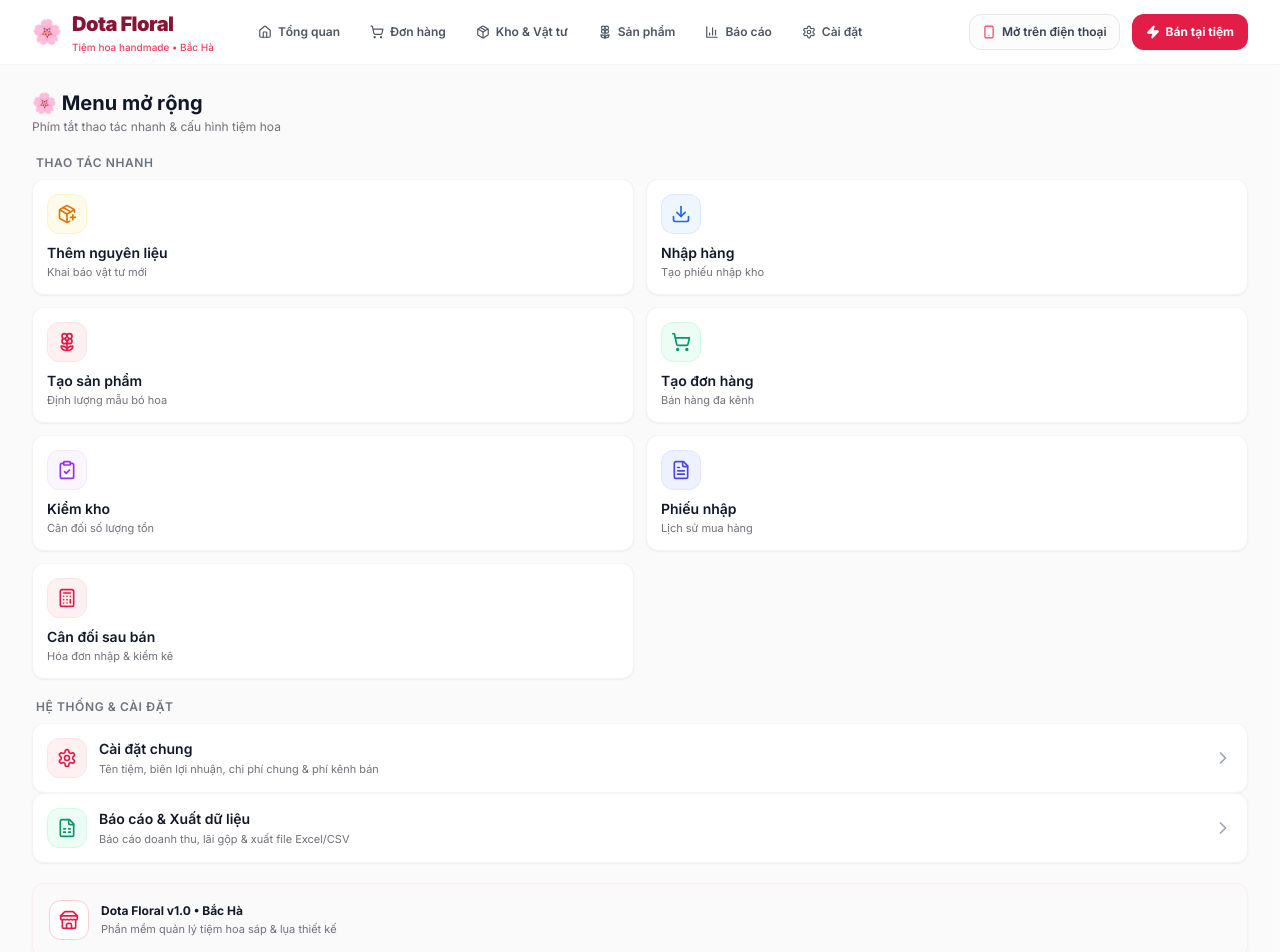
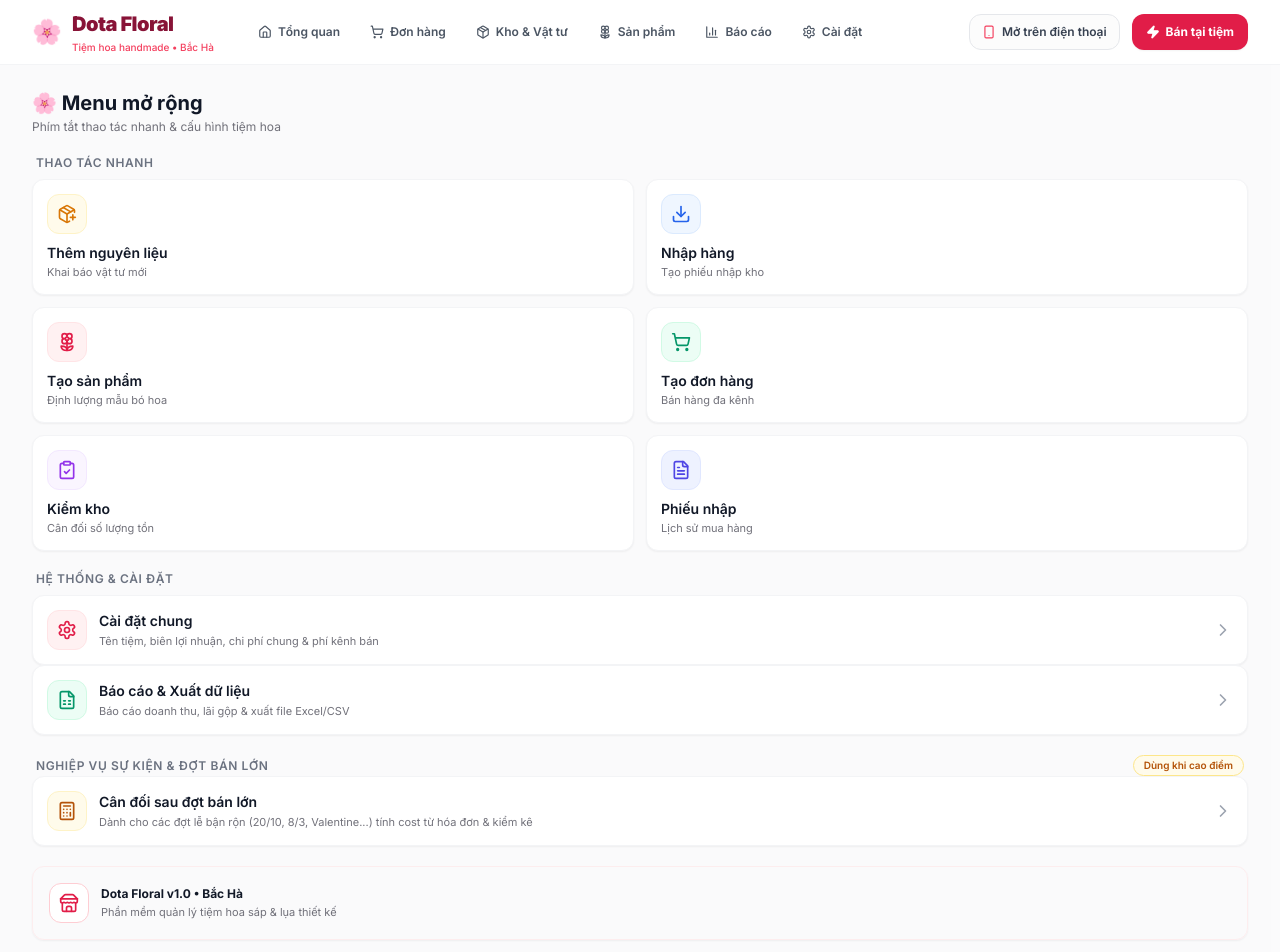
Before and after one commit to Leehu-123/dota-floral, a Next.js app: page /more in a window 1280 px wide. Shown: the top 952 px of the page. Built offline with nearby package versions, Linux system fonts and the light colour scheme; no server answers.

Commit message:
Optimize layout: move reconciliation into event utility section and stock-check helper banner

```diff
--- a/src/app/(dashboard)/inventory/page.tsx
+++ b/src/app/(dashboard)/inventory/page.tsx
@@ -417,41 +417,29 @@ export default function InventoryPage() {
           </div>
 
           {/* Bottom Action Buttons for Raw Materials */}
-          <div className="space-y-2.5 pt-2">
-            <Button
-              className="w-full rounded-xl h-12 bg-rose-600 hover:bg-rose-700 text-white shadow-xs font-semibold active:scale-[0.98]"
-              asChild
-            >
-              <Link href="/inventory/reconciliation">
-                <Calculator className="w-5 h-5 mr-2" />
-                Cân đối kho sau đợt bán (20/10)
-              </Link>
-            </Button>
-
-            <div className="grid grid-cols-2 gap-3">
+          <div className="grid grid-cols-2 gap-3 pt-2">
             <Button
               variant="outline"
               size="lg"
-                className="w-full rounded-xl h-11 border-gray-200 bg-white hover:bg-rose-50 hover:text-rose-700 hover:border-rose-200 shadow-xs active:scale-[0.98]"
+              className="w-full rounded-xl h-12 border-gray-200 bg-white hover:bg-rose-50 hover:text-rose-700 hover:border-rose-200 shadow-xs active:scale-[0.98]"
               asChild
             >
               <Link href="/inventory/stock-check">
-                  <ClipboardList className="w-4 h-4 mr-1.5 text-rose-600" />
+                <ClipboardList className="w-5 h-5 mr-2 text-rose-600" />
                 Kiểm kho NVL
               </Link>
             </Button>
             <Button
               variant="outline"
               size="lg"
-                className="w-full rounded-xl h-11 border-gray-200 bg-white hover:bg-rose-50 hover:text-rose-700 hover:border-rose-200 shadow-xs active:scale-[0.98]"
+              className="w-full rounded-xl h-12 border-gray-200 bg-white hover:bg-rose-50 hover:text-rose-700 hover:border-rose-200 shadow-xs active:scale-[0.98]"
               asChild
             >
               <Link href="/purchases/new">
-                  <Download className="w-4 h-4 mr-1.5 text-rose-600" />
+                <Download className="w-5 h-5 mr-2 text-rose-600" />
                 Nhập hàng NVL
               </Link>
             </Button>
-            </div>
           </div>
         </div>
       )}
--- a/src/app/(dashboard)/inventory/reconciliation/page.tsx
+++ b/src/app/(dashboard)/inventory/reconciliation/page.tsx
@@ -507,7 +507,7 @@ export default function ReconciliationPage() {
               <Input
                 value={periodName}
                 onChange={(e) => setPeriodName(e.target.value)}
-                placeholder="VD: Đợt 20/10"
+                placeholder="VD: Đợt 20/10, 8/3, Tết..."
                 className="h-10 rounded-xl text-sm"
               />
             </div>
--- a/src/app/(dashboard)/inventory/stock-check/page.tsx
+++ b/src/app/(dashboard)/inventory/stock-check/page.tsx
@@ -2,6 +2,7 @@
 
 import { useState, useEffect, useMemo } from 'react';
 import { useRouter } from 'next/navigation';
+import Link from 'next/link';
 import {
   ArrowLeft,
   CheckCircle2,
@@ -13,6 +14,7 @@ import {
   TrendingDown,
   TrendingUp,
   PackageCheck,
+  ChevronRight,
 } from 'lucide-react';
 import { Card, CardContent } from '@/components/ui/card';
 import { Button } from '@/components/ui/button';
@@ -241,6 +243,24 @@ export default function StockCheckPage() {
           Nhập số lượng thực tế tại tiệm để cân bằng tồn kho hệ thống
         </p>
       </div>
+
+      {/* Banner cân đối sau đợt bán lớn (nếu có phát sinh) */}
+      <Link href="/inventory/reconciliation">
+        <div className="bg-rose-50/70 hover:bg-rose-50 border border-rose-200/70 rounded-xl p-3 flex items-center justify-between text-xs transition-colors">
+          <div className="flex items-center gap-2.5">
+            <span className="text-base">💡</span>
+            <div>
+              <p className="font-semibold text-rose-800">
+                Vừa qua đợt lễ bận rộn chưa kịp tạo đơn lẻ?
+              </p>
+              <p className="text-[11px] text-rose-600 mt-0.5">
+                Dùng công cụ Cân đối theo hóa đơn & tồn cuối để tự tính giá vốn
+              </p>
+            </div>
+          </div>
+          <ChevronRight className="w-4 h-4 text-rose-500 shrink-0 ml-2" />
+        </div>
+      </Link>
 
       {/* Summary Card */}
       <Card
--- a/src/app/(dashboard)/more/page.tsx
+++ b/src/app/(dashboard)/more/page.tsx
@@ -78,14 +78,6 @@ const quickActions: QuickAction[] = [
     icon: FileText,
     color: 'text-indigo-600',
     bgColor: 'bg-indigo-50 border-indigo-100',
-  },
-  {
-    href: '/inventory/reconciliation',
-    label: 'Cân đối sau bán',
-    desc: 'Hóa đơn nhập & kiểm kê',
-    icon: Calculator,
-    color: 'text-rose-600',
-    bgColor: 'bg-rose-50 border-rose-100',
   },
 ];
 
@@ -188,7 +180,40 @@ export default function MorePage() {
         </div>
       </div>
 
-      {/* 3. Shop App Information Card */}
+      {/* 3. TIỆN ÍCH DỊP LỄ & ĐỢT BÁN LỚN */}
+      <div className="space-y-2">
+        <div className="flex items-center justify-between px-1">
+          <h3 className="text-xs font-semibold text-gray-500 uppercase tracking-wider">
+            Nghiệp vụ sự kiện & đợt bán lớn
+          </h3>
+          <Badge variant="outline" className="text-[10px] text-amber-700 bg-amber-50 border-amber-200">
+            Dùng khi cao điểm
+          </Badge>
+        </div>
+
+        <Link href="/inventory/reconciliation">
+          <Card className="rounded-xl border border-gray-100 bg-white hover:border-rose-200 hover:shadow-xs transition-all active:scale-[0.99]">
+            <CardContent className="p-3.5 flex items-center justify-between">
+              <div className="flex items-center gap-3">
+                <div className="w-10 h-10 rounded-xl bg-amber-50 border border-amber-100 text-amber-700 flex items-center justify-center shrink-0">
+                  <Calculator className="w-5 h-5" />
+                </div>
+                <div className="min-w-0 flex-1">
+                  <h4 className="text-sm font-semibold text-gray-900">
+                    Cân đối sau đợt bán lớn
+                  </h4>
+                  <p className="text-[11px] text-muted-foreground mt-0.5">
+                    Dành cho các đợt lễ bận rộn (20/10, 8/3, Valentine...) tính cost từ hóa đơn & kiểm kê
+                  </p>
+                </div>
+              </div>
+              <ChevronRight className="w-5 h-5 text-gray-400 shrink-0 ml-2" />
+            </CardContent>
+          </Card>
+        </Link>
+      </div>
+
+      {/* 4. Shop App Information Card */}
       <Card className="rounded-xl border border-rose-100/60 bg-linear-to-r from-rose-50/40 via-white to-rose-50/20">
         <CardContent className="p-4 flex items-center gap-3">
           <div className="w-10 h-10 rounded-xl bg-white border border-rose-200 text-rose-600 flex items-center justify-center shadow-xs">
```
Lines whose indentation alone changed are shown as unchanged.
